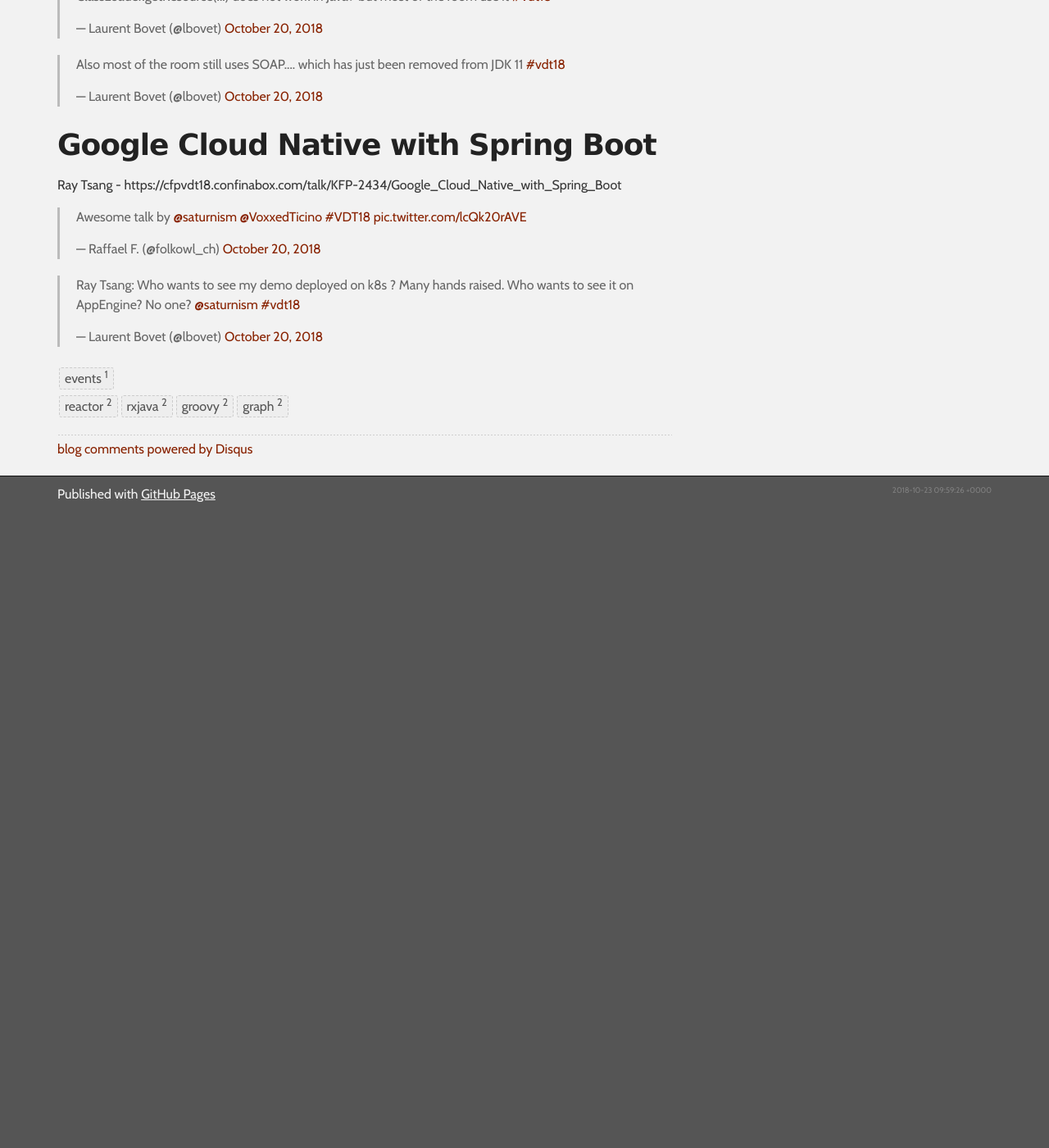
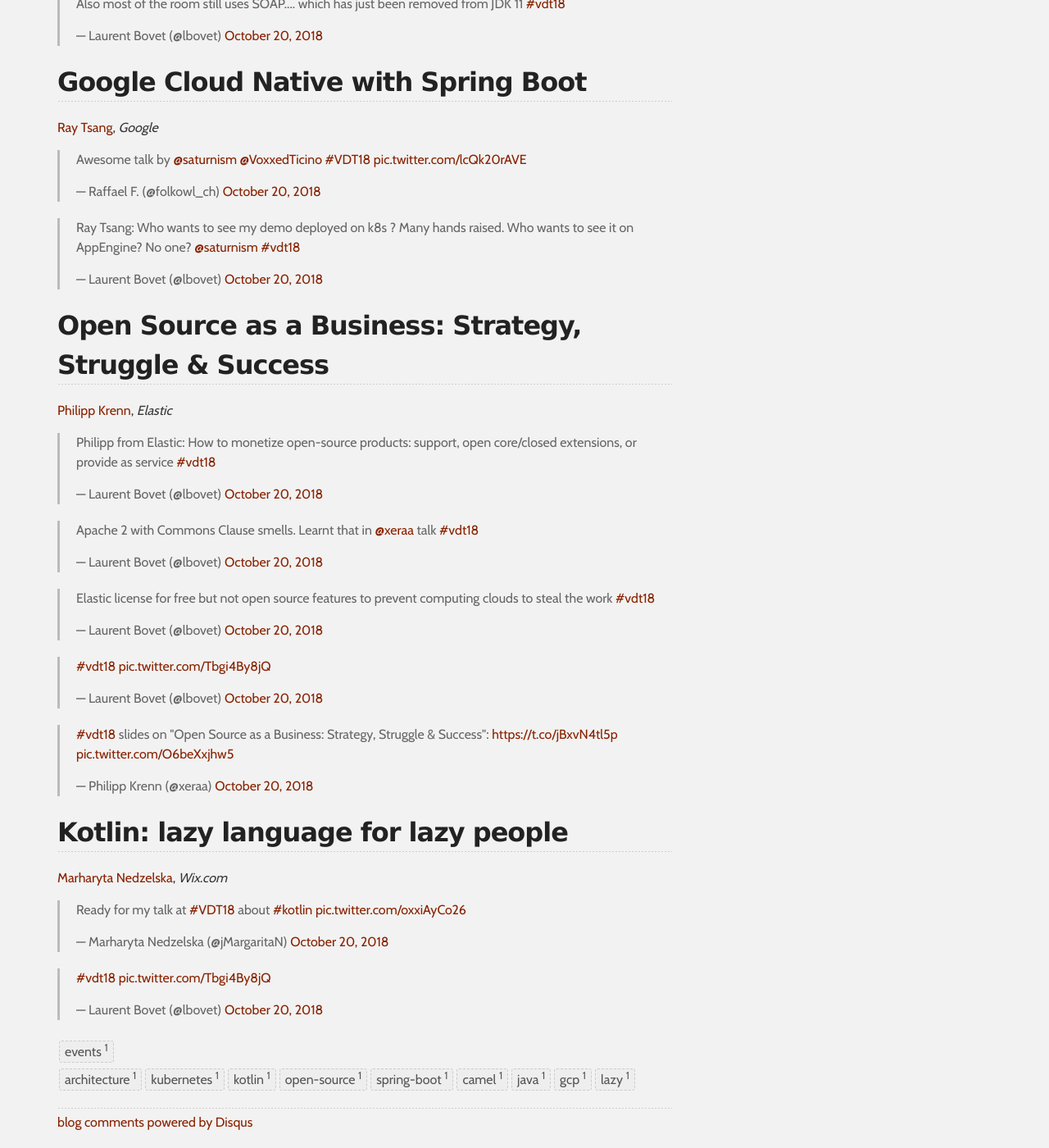
Before and after one commit to swisspush/swisspush.github.io, a Jekyll site: the page built from _posts/2018-10-21-voxxeddays-ticino-2018-impressions.md, in a window 1280 px wide and 1400 px high, scrolled down 2366 px. Shown: the whole window at 82% size. Built offline with Jekyll 4.4.1, drawn with Linux system fonts in a browser that asks for light colours; nearby versions of some CDN libraries; some web fonts are replaced; comment, search, counter and statistics services are not loaded; before the commit the page ends 2996 px from its top, so only the background shows below that; some of the changed text lies outside the part shown.

Commit message:
Finished vdt18 article

```diff
--- a/_posts/2018-10-21-voxxeddays-ticino-2018-impressions.md
+++ b/_posts/2018-10-21-voxxeddays-ticino-2018-impressions.md
@@ -1,15 +1,15 @@
 ---
 layout: post
-title: VoxxedDays Ticino 2018 - Impressions
+title: Voxxed Days Ticino 2018 - Impressions
 author: Laurent Bovet
 category: events
-tags: [ reactor, rxjava, groovy, graph ]
+tags: [ architecture, kubernetes, kotlin, open-source, spring-boot, camel, java, gcp, lazy ]
 ---
 {% include JB/setup %}
 
-# Keynote - The gordian knot
+## Keynote - The gordian knot
 
-Alberto Brandolini - https://cfpvdt18.confinabox.com/talk/DDT-9872/The_gordian_knot
+[Alberto Brandolini](https://cfpvdt18.confinabox.com/talk/DDT-9872/The_gordian_knot), _Avanscoperta S.r.l._
 
 <blockquote class="twitter-tweet" data-lang="en"><p lang="en" dir="ltr"><a href="https://twitter.com/hashtag/vdt18?src=hash&amp;ref_src=twsrc%5Etfw">#vdt18</a> go <a href="https://twitter.com/ziobrando?ref_src=twsrc%5Etfw">@ziobrando</a> go! <a href="https://t.co/nSVuUkVDr6">pic.twitter.com/nSVuUkVDr6</a></p>&mdash; Roberto Franchini (@robfrankie) <a href="https://twitter.com/robfrankie/status/1053547410608275456?ref_src=twsrc%5Etfw">October 20, 2018</a></blockquote>
 <script async src="https://platform.twitter.com/widgets.js" charset="utf-8"></script>
@@ -75,12 +74,42 @@
 <blockquote class="twitter-tweet" data-lang="en"><p lang="en" dir="ltr">Also most of the room still uses SOAP.... which has just been removed from JDK 11 <a href="https://twitter.com/hashtag/vdt18?src=hash&amp;ref_src=twsrc%5Etfw">#vdt18</a></p>&mdash; Laurent Bovet (@lbovet) <a href="https://twitter.com/lbovet/status/1053620454555037696?ref_src=twsrc%5Etfw">October 20, 2018</a></blockquote>
 <script async src="https://platform.twitter.com/widgets.js" charset="utf-8"></script>
 
-# Google Cloud Native with Spring Boot
+## Google Cloud Native with Spring Boot
 
-Ray Tsang - https://cfpvdt18.confinabox.com/talk/KFP-2434/Google_Cloud_Native_with_Spring_Boot
+[Ray Tsang](https://cfpvdt18.confinabox.com/talk/KFP-2434/Google_Cloud_Native_with_Spring_Boot), _Google_
 
 <blockquote class="twitter-tweet" data-lang="en"><p lang="en" dir="ltr">Awesome talk by <a href="https://twitter.com/saturnism?ref_src=twsrc%5Etfw">@saturnism</a> <a href="https://twitter.com/VoxxedTicino?ref_src=twsrc%5Etfw">@VoxxedTicino</a> <a href="https://twitter.com/hashtag/VDT18?src=hash&amp;ref_src=twsrc%5Etfw">#VDT18</a> <a href="https://t.co/lcQk20rAVE">pic.twitter.com/lcQk20rAVE</a></p>&mdash; Raffael F. (@folkowl_ch) <a href="https://twitter.com/folkowl_ch/status/1053642539046236161?ref_src=twsrc%5Etfw">October 20, 2018</a></blockquote>
 <script async src="https://platform.twitter.com/widgets.js" charset="utf-8"></script>
 
 <blockquote class="twitter-tweet" data-lang="en"><p lang="en" dir="ltr">Ray Tsang: Who wants to see my demo deployed on k8s ? Many hands raised. Who wants to see it on AppEngine? No one? <a href="https://twitter.com/saturnism?ref_src=twsrc%5Etfw">@saturnism</a> <a href="https://twitter.com/hashtag/vdt18?src=hash&amp;ref_src=twsrc%5Etfw">#vdt18</a></p>&mdash; Laurent Bovet (@lbovet) <a href="https://twitter.com/lbovet/status/1053634601145511936?ref_src=twsrc%5Etfw">October 20, 2018</a></blockquote>
 <script async src="https://platform.twitter.com/widgets.js" charset="utf-8"></script>
+
+## Open Source as a Business: Strategy, Struggle & Success
+
+[Philipp Krenn](https://cfpvdt18.confinabox.com/talk/BNN-9566/Open_Source_as_a_Business:_Strategy,_Struggle_&_Success), _Elastic_
+
+<blockquote class="twitter-tweet" data-lang="en"><p lang="en" dir="ltr">Philipp from Elastic: How to monetize open-source products: support, open core/closed extensions, or provide as service <a href="https://twitter.com/hashtag/vdt18?src=hash&amp;ref_src=twsrc%5Etfw">#vdt18</a></p>&mdash; Laurent Bovet (@lbovet) <a href="https://twitter.com/lbovet/status/1053645114973868032?ref_src=twsrc%5Etfw">October 20, 2018</a></blockquote>
+<script async src="https://platform.twitter.com/widgets.js" charset="utf-8"></script>
+
+<blockquote class="twitter-tweet" data-lang="en"><p lang="en" dir="ltr">Apache 2 with Commons Clause smells. Learnt that in <a href="https://twitter.com/xeraa?ref_src=twsrc%5Etfw">@xeraa</a> talk <a href="https://twitter.com/hashtag/vdt18?src=hash&amp;ref_src=twsrc%5Etfw">#vdt18</a></p>&mdash; Laurent Bovet (@lbovet) <a href="https://twitter.com/lbovet/status/1053648831353683969?ref_src=twsrc%5Etfw">October 20, 2018</a></blockquote>
+<script async src="https://platform.twitter.com/widgets.js" charset="utf-8"></script>
+
+<blockquote class="twitter-tweet" data-lang="en"><p lang="en" dir="ltr">Elastic license for free but not open source features to prevent computing clouds to steal the work <a href="https://twitter.com/hashtag/vdt18?src=hash&amp;ref_src=twsrc%5Etfw">#vdt18</a></p>&mdash; Laurent Bovet (@lbovet) <a href="https://twitter.com/lbovet/status/1053652637072154626?ref_src=twsrc%5Etfw">October 20, 2018</a></blockquote>
+<script async src="https://platform.twitter.com/widgets.js" charset="utf-8"></script>
+
+<blockquote class="twitter-tweet" data-lang="en"><p lang="und" dir="ltr"><a href="https://twitter.com/hashtag/vdt18?src=hash&amp;ref_src=twsrc%5Etfw">#vdt18</a> <a href="https://t.co/Tbgi4By8jQ">pic.twitter.com/Tbgi4By8jQ</a></p>&mdash; Laurent Bovet (@lbovet) <a href="https://twitter.com/lbovet/status/1053656427330523137?ref_src=twsrc%5Etfw">October 20, 2018</a></blockquote>
+<script async src="https://platform.twitter.com/widgets.js" charset="utf-8"></script>
+
+<blockquote class="twitter-tweet" data-lang="en"><p lang="en" dir="ltr"><a href="https://twitter.com/hashtag/vdt18?src=hash&amp;ref_src=twsrc%5Etfw">#vdt18</a> slides on &quot;Open Source as a Business: Strategy, Struggle &amp; Success&quot;: <a href="https://t.co/jBxvN4tl5p">https://t.co/jBxvN4tl5p</a> <a href="https://t.co/O6beXxjhw5">pic.twitter.com/O6beXxjhw5</a></p>&mdash; Philipp Krenn (@xeraa) <a href="https://twitter.com/xeraa/status/1053695511872655360?ref_src=twsrc%5Etfw">October 20, 2018</a></blockquote>
+<script async src="https://platform.twitter.com/widgets.js" charset="utf-8"></script>
+
+
+## Kotlin: lazy language for lazy people
+
+[Marharyta Nedzelska](https://cfpvdt18.confinabox.com/talk/HIC-9228/Kotlin:_lazy_language_for_lazy_people), _Wix.com_
+
+<blockquote class="twitter-tweet" data-lang="en"><p lang="en" dir="ltr">Ready for my talk at <a href="https://twitter.com/hashtag/VDT18?src=hash&amp;ref_src=twsrc%5Etfw">#VDT18</a> about <a href="https://twitter.com/hashtag/kotlin?src=hash&amp;ref_src=twsrc%5Etfw">#kotlin</a> <a href="https://t.co/oxxiAyCo26">pic.twitter.com/oxxiAyCo26</a></p>&mdash; Marharyta Nedzelska (@jMargaritaN) <a href="https://twitter.com/jMargaritaN/status/1053656979137282049?ref_src=twsrc%5Etfw">October 20, 2018</a></blockquote>
+<script async src="https://platform.twitter.com/widgets.js" charset="utf-8"></script>
+
+<blockquote class="twitter-tweet" data-lang="en"><p lang="und" dir="ltr"><a href="https://twitter.com/hashtag/vdt18?src=hash&amp;ref_src=twsrc%5Etfw">#vdt18</a> <a href="https://t.co/Tbgi4By8jQ">pic.twitter.com/Tbgi4By8jQ</a></p>&mdash; Laurent Bovet (@lbovet) <a href="https://twitter.com/lbovet/status/1053656427330523137?ref_src=twsrc%5Etfw">October 20, 2018</a></blockquote>
+<script async src="https://platform.twitter.com/widgets.js" charset="utf-8"></script>
```
Also changed, not shown: other parts of _posts/2018-10-21-voxxeddays-ticino-2018-impressions.md (+6 -7 lines).
